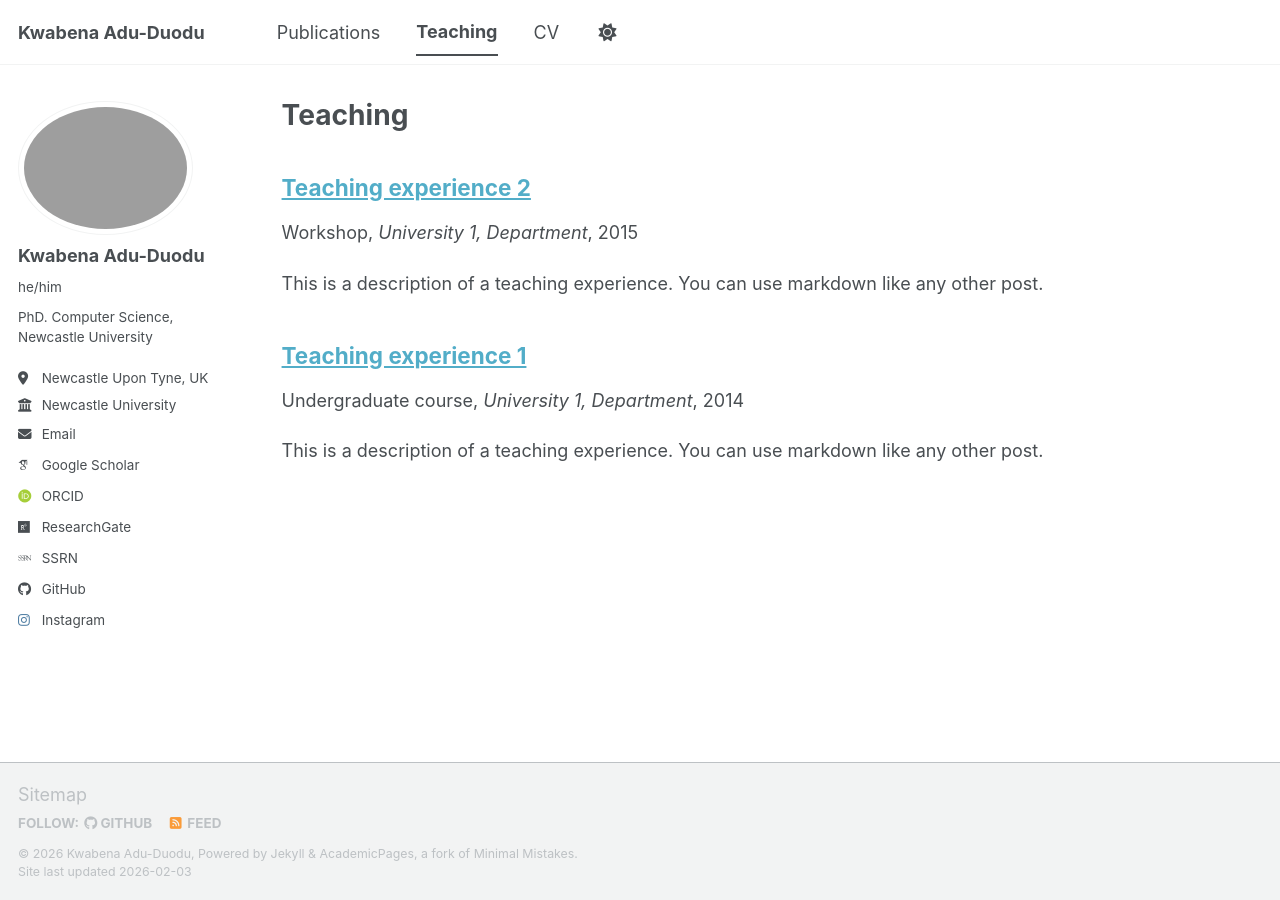
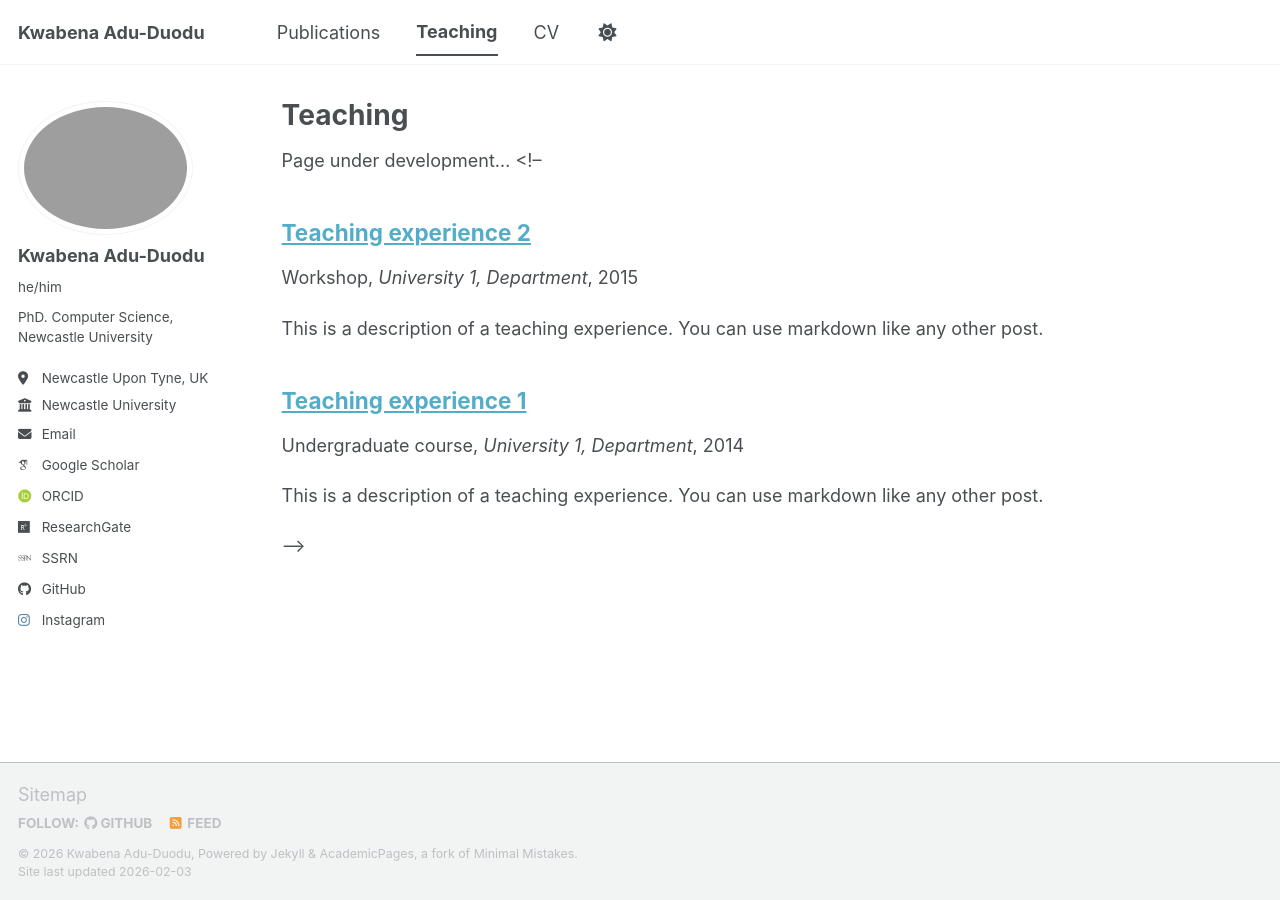
Before and after one commit to KAYDUODU/KAYDUODU.github.io, a Jekyll site: the page built from _pages/teaching.md, in a window 1280 px wide. Built offline with Jekyll 4.4.1, drawn with Linux system fonts in a browser that asks for light colours; some web fonts are replaced; a script bundle is joined from its source files by our own code; library files that are not in the unit come from our copies.

Commit message:
Update and rename teaching.html to teaching.md

```diff
--- a/_pages/teaching.html
+++ b/_pages/teaching.md
@@ -5,8 +5,11 @@
 author_profile: true
 ---
 
+Page under development...
+<!--
 {% include base_path %}
 
 {% for post in site.teaching reversed %}
   {% include archive-single.html %}
 {% endfor %}
+-->
```
